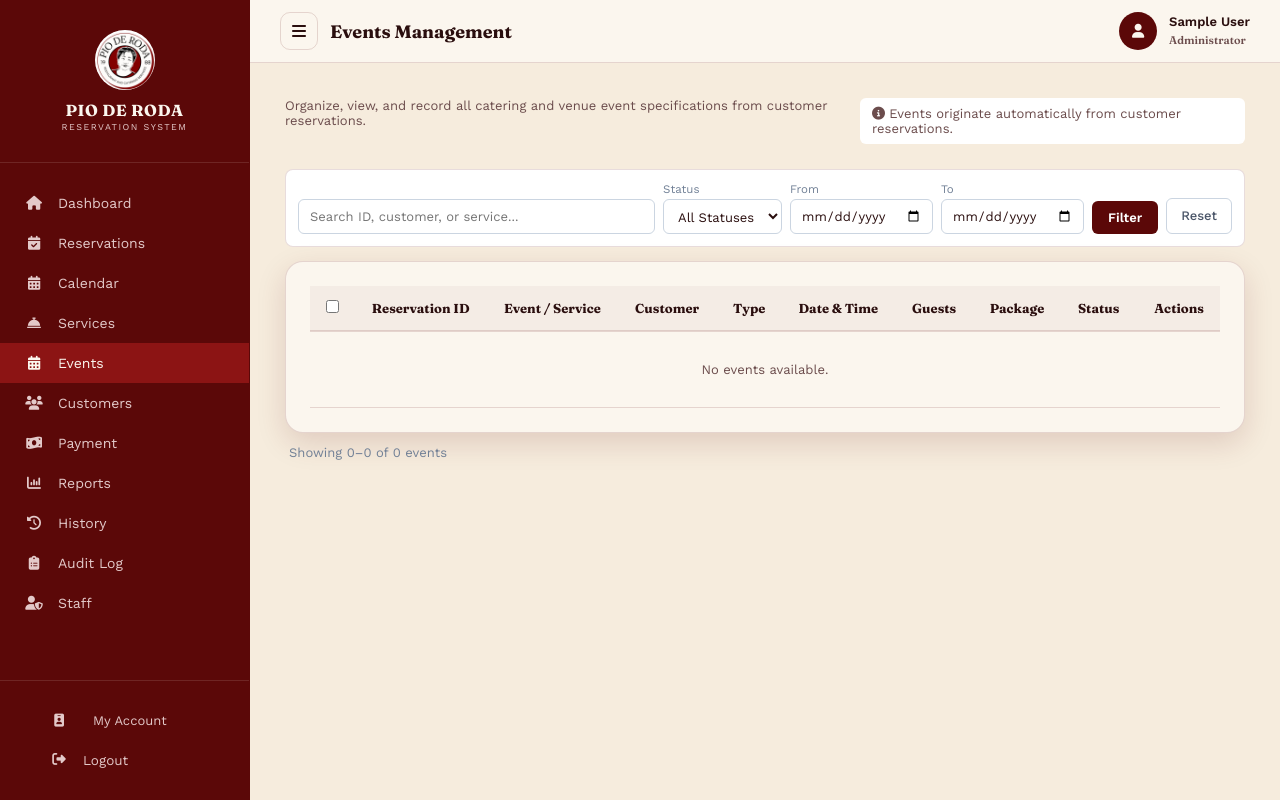
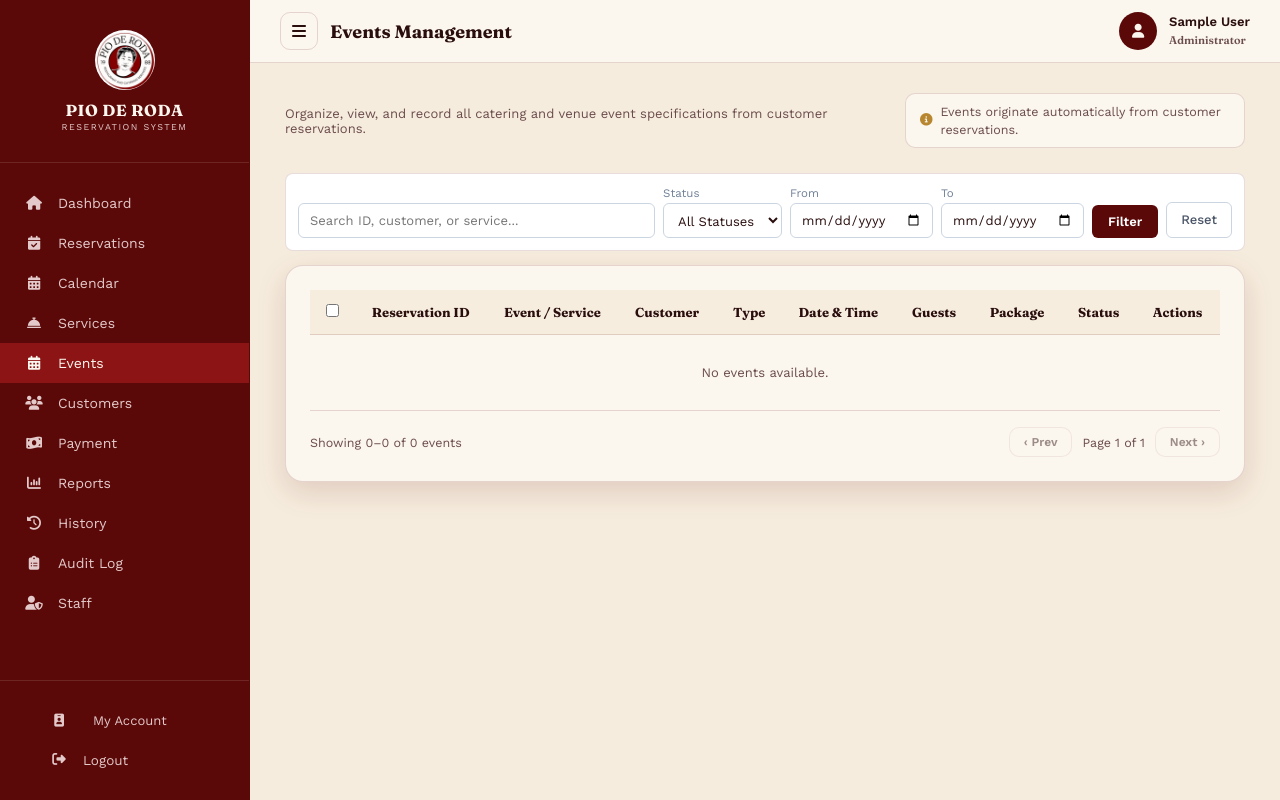
Before and after one commit to jolocakes/Pio-De-Roda-Booking-System, a PHP site: page /pdrsystem/admin/event.php in a window 1280 px wide. Run offline with PHP 8.4, Linux system fonts and the light colour scheme; the visitor is signed in with stand-in values (Sample User, id 1); data that the repository does not hold is empty.

Commit message:
polish ng ux

```diff
--- a/admin/event.css
+++ b/admin/event.css
@@ -192,17 +192,14 @@
     }
 
     .content-body {
-        padding: 35px;
+        padding: 30px 35px;
         flex-grow: 1;
-        max-width: var(--max-width);
-        width: 100%;
-        margin: 0 auto;
     }
 
     .page-header-container {
         display: flex;
         justify-content: space-between;
-        align-items: flex-start;
+        align-items: center;
         margin-bottom: 25px;
     }
 
@@ -256,12 +253,12 @@
     }
 
     th {
-        background-color: rgba(91, 8, 8, 0.04);
+        background-color: rgba(184, 134, 46, 0.08);
         color: var(--text-dark);
         padding: 14px 16px;
         font-family: var(--font-display);
         font-weight: 700;
-        border-bottom: 2px solid var(--border-soft);
+        border-bottom: 1px solid var(--border-soft);
         white-space: nowrap;
     }
 
@@ -272,7 +269,7 @@
     }
 
     tr:hover {
-        background-color: rgba(184, 134, 46, 0.04);
+        background-color: rgba(246, 236, 221, 0.6);
     }
 
     .action-btns {
@@ -434,7 +431,7 @@
     .status-badge {
         display: inline-block;
         padding: 4px 10px;
-        border-radius: 999px;
+        border-radius: 12px;
         font-size: 11px;
         font-weight: 600;
         white-space: nowrap;
@@ -460,6 +457,154 @@
         color: #1d4ed8;
     }
 
-    .btn-outline-sm i {
-        margin-right: 4px;
+    .status-rejected {
+        background: rgba(107, 76, 76, 0.15);
+        color: var(--text-muted);
     }
+
+    /* ---------- Shared list-page controls (matches Payment / Reservations) ---------- */
+    .header-note {
+        display: inline-flex;
+        align-items: center;
+        gap: 8px;
+        max-width: 340px;
+        padding: 9px 14px;
+        border: 1px solid var(--border-soft);
+        border-radius: var(--radius-md);
+        background: var(--cream-soft);
+        color: var(--text-muted);
+        font-size: 12.5px;
+        line-height: 1.4;
+    }
+
+    .header-note i {
+        color: var(--gold);
+        flex-shrink: 0;
+    }
+
+    .bulk-bar {
+        display: none;
+        align-items: center;
+        flex-wrap: wrap;
+        gap: 10px;
+        margin-bottom: 14px;
+        padding: 10px 14px;
+        background: #fff;
+        border: 1px solid #e2e8f0;
+        border-radius: 8px;
+    }
+
+    .bulk-count {
+        font-size: 13px;
+        color: #4a5568;
+    }
+
+    .bulk-message {
+        font-size: 13px;
+        color: #718096;
+    }
+
+    .btn-sm-outline,
+    .btn-sm-approve,
+    .btn-sm-reject,
+    .btn-sm-cancel {
+        display: inline-flex;
+        align-items: center;
+        justify-content: center;
+        gap: 5px;
+        padding: 6px 11px;
+        border: none;
+        border-radius: 12px;
+        font-size: 11.5px;
+        font-weight: 600;
+        text-decoration: none;
+        cursor: pointer;
+        transition: background 0.2s, color 0.2s;
+    }
+
+    .btn-sm-outline {
+        background: #eef2f7;
+        color: #374151;
+    }
+
+    .btn-sm-outline:hover {
+        background: #dbe3ee;
+    }
+
+    .btn-sm-approve {
+        background: rgba(95, 111, 82, 0.15);
+        color: var(--sage);
+    }
+
+    .btn-sm-approve:hover {
+        background: var(--sage);
+        color: #fff;
+    }
+
+    .btn-sm-reject {
+        background: rgba(91, 8, 8, 0.10);
+        color: var(--crimson);
+    }
+
+    .btn-sm-reject:hover {
+        background: var(--crimson);
+        color: #fff;
+    }
+
+    .btn-sm-cancel {
+        background: rgba(107, 76, 76, 0.15);
+        color: var(--text-muted);
+    }
+
+    .btn-sm-cancel:hover {
+        background: var(--text-muted);
+        color: #fff;
+    }
+
+    .table-footer {
+        display: flex;
+        justify-content: space-between;
+        align-items: center;
+        flex-wrap: wrap;
+        gap: 12px;
+        margin-top: 16px;
+        font-size: 12.5px;
+        color: var(--text-muted);
+    }
+
+    .pager {
+        display: flex;
+        align-items: center;
+        flex-wrap: wrap;
+        gap: 10px;
+    }
+
+    .pager-btn {
+        display: inline-flex;
+        align-items: center;
+        justify-content: center;
+        padding: 7px 14px;
+        border: 1px solid var(--border-soft);
+        border-radius: var(--radius-md);
+        background: var(--cream-soft);
+        color: var(--text-dark);
+        font-size: 12px;
+        font-weight: 600;
+        text-decoration: none;
+        transition: background 0.2s;
+    }
+
+    .pager-btn:hover {
+        background: var(--cream);
+    }
+
+    .pager-btn.is-disabled {
+        opacity: 0.45;
+        pointer-events: none;
+    }
+
+    @media (max-width: 768px) {
+        .header-note {
+            max-width: 100%;
+        }
+    }
--- a/admin/event.php
+++ b/admin/event.php
@@ -102,7 +102,7 @@ function eventH($value): string
 <head>
     <meta charset="UTF-8">
     <meta name="viewport" content="width=device-width, initial-scale=1.0">
-    <title>Event Management - Pio De Roda Cafe</title>
+    <title>Events Management - Pio De Roda Cafe</title>
     <link rel="icon" href="../favicon.png" type="image/png">
 
     <link rel="stylesheet" href="https://cdnjs.cloudflare.com/ajax/libs/font-awesome/6.4.0/css/all.min.css">
@@ -137,8 +137,9 @@ function eventH($value): string
                 <div class="page-title-group">
                     <p>Organize, view, and record all catering and venue event specifications from customer reservations.</p>
                 </div>
-                <div style="font-size: 13px; color: var(--text-muted); background: var(--bg-card, #fff); padding: 8px 12px; border-radius: 6px; border: 1px solid var(--border-color);">
-                    <i class="fa-solid fa-info-circle" style="color: var(--primary);"></i> Events originate automatically from customer reservations.
+                <div class="header-note">
+                    <i class="fa-solid fa-circle-info" aria-hidden="true"></i>
+                    <span>Events originate automatically from customer reservations.</span>
                 </div>
             </div>
 
@@ -171,19 +172,19 @@ function eventH($value): string
             </form>
 
             <!-- T-43: bulk actions for the events table -->
-            <div id="eventBulkBar" style="display:none;align-items:center;gap:10px;flex-wrap:wrap;background:#fff;border:1px solid var(--border-color);border-radius:8px;padding:10px 14px;margin-bottom:14px;">
-                <strong id="eventBulkCount" style="font-size:13px;color:#4a5568;">0 selected</strong>
-                <button type="button" class="btn-outline-sm" data-event-bulk="Confirmed" title="Approve selected">
+            <div id="eventBulkBar" class="bulk-bar" role="group" aria-label="Bulk event actions">
+                <strong id="eventBulkCount" class="bulk-count">0 selected</strong>
+                <button type="button" class="btn-sm-approve" data-event-bulk="Confirmed" title="Approve selected">
                     <i class="fa-solid fa-check"></i> Approve
                 </button>
-                <button type="button" class="btn-outline-sm" data-event-bulk="Rejected" title="Reject selected">
+                <button type="button" class="btn-sm-reject" data-event-bulk="Rejected" title="Reject selected">
                     <i class="fa-solid fa-xmark"></i> Reject
                 </button>
-                <button type="button" class="btn-outline-sm" data-event-bulk="Cancelled" title="Cancel selected">
+                <button type="button" class="btn-sm-cancel" data-event-bulk="Cancelled" title="Cancel selected">
                     <i class="fa-solid fa-ban"></i> Cancel
                 </button>
-                <button type="button" class="btn-outline-sm" id="eventBulkClear">Clear selection</button>
-                <span id="eventBulkMessage" role="status" aria-live="polite" style="font-size:13px;color:#718096;"></span>
+                <button type="button" class="btn-sm-outline" id="eventBulkClear">Clear selection</button>
+                <span id="eventBulkMessage" role="status" aria-live="polite" class="bulk-message"></span>
             </div>
 
             <!-- Events Table -->
@@ -200,34 +201,34 @@ function eventH($value): string
                             <th>Guests</th>
                             <th>Package</th>
                             <th>Status</th>
-                            <th style="text-align: right;">Actions</th>
+                            <th>Actions</th>
                         </tr>
                     </thead>
                     <tbody id="eventsTableBody">
                         <!-- Rendered dynamically via JavaScript -->
                     </tbody>
                 </table>
-            </div>
 
                 <!-- T-28: pagination -->
-            <div style="display:flex;flex-wrap:wrap;gap:8px;align-items:center;justify-content:space-between;padding:12px 4px 2px;">
-                <span style="font-size:13px;color:#718096;">
+                <div class="table-footer">
+                    <span>
                         Showing <?php echo (int) $eventShownFrom; ?>&ndash;<?php echo (int) $eventShownTo; ?>
                         of <?php echo (int) $totalRows; ?> event<?php echo $totalRows === 1 ? '' : 's'; ?>
                     </span>
-                <?php if ($totalPages > 1): ?>
-                    <span style="display:flex;gap:6px;align-items:center;font-size:13px;">
+                    <div class="pager">
                         <?php if ($page > 1): ?>
-                            <a href="<?php echo eventH($eventPageUrl(1)); ?>" style="padding:6px 10px;border:1px solid #cbd5e1;border-radius:6px;text-decoration:none;color:#4a5568;">&laquo; First</a>
-                            <a href="<?php echo eventH($eventPageUrl($page - 1)); ?>" style="padding:6px 10px;border:1px solid #cbd5e1;border-radius:6px;text-decoration:none;color:#4a5568;">&lsaquo; Prev</a>
+                            <a class="pager-btn" href="<?php echo eventH($eventPageUrl($page - 1)); ?>">&lsaquo; Prev</a>
+                        <?php else: ?>
+                            <span class="pager-btn is-disabled">&lsaquo; Prev</span>
                         <?php endif; ?>
-                        <span style="color:#4a5568;padding:0 6px;">Page <?php echo (int) $page; ?> of <?php echo (int) $totalPages; ?></span>
+                        <span>Page <?php echo (int) $page; ?> of <?php echo (int) $totalPages; ?></span>
                         <?php if ($page < $totalPages): ?>
-                            <a href="<?php echo eventH($eventPageUrl($page + 1)); ?>" style="padding:6px 10px;border:1px solid #cbd5e1;border-radius:6px;text-decoration:none;color:#4a5568;">Next &rsaquo;</a>
-                            <a href="<?php echo eventH($eventPageUrl($totalPages)); ?>" style="padding:6px 10px;border:1px solid #cbd5e1;border-radius:6px;text-decoration:none;color:#4a5568;">Last &raquo;</a>
+                            <a class="pager-btn" href="<?php echo eventH($eventPageUrl($page + 1)); ?>">Next &rsaquo;</a>
+                        <?php else: ?>
+                            <span class="pager-btn is-disabled">Next &rsaquo;</span>
                         <?php endif; ?>
-                    </span>
-                <?php endif; ?>
+                    </div>
+                </div>
             </div>
         </div>
     </div>
@@ -251,7 +252,7 @@ function eventH($value): string
             <div class="detail-row"><strong>Additional Services:</strong> <span id="v_services"></span></div>
             <div class="detail-row"><strong>Estimated Total:</strong> <span id="v_total"></span></div>
 
-            <div class="modal-actions" style="margin-top: 20px; display: flex; gap: 10px; justify-content: flex-end;">
+            <div class="modal-actions">
                 <button type="button" class="btn-cancel" onclick="closeViewModal()">Close</button>
             </div>
         </div>
@@ -354,13 +355,15 @@ function eventH($value): string
                     <td>${guests} pax</td>
                     <td>${escapeHtml(event.selected_package || '—')}</td>
                     <td><span class="status-badge ${statusClass(event.status)}">${escapeHtml(event.status || 'Pending')}</span></td>
-                    <td style="text-align: right;">
-                        <button type="button" class="btn-outline-sm" onclick="viewDetails(${index})">
-                            <i class="fa-solid fa-eye"></i> View
+                    <td>
+                        <div class="action-btns">
+                            <button type="button" class="btn-sm-outline" onclick="viewDetails(${index})" title="View event details" aria-label="View event details">
+                                <i class="fa-solid fa-eye"></i>
                             </button>
-                        <button type="button" class="btn-outline-sm" onclick="archiveEvent(${index})" title="Archive event">
+                            <button type="button" class="btn-sm-outline" onclick="archiveEvent(${index})" title="Archive event" aria-label="Archive event">
                                 <i class="fa-solid fa-box-archive"></i>
                             </button>
+                        </div>
                     </td>
                 `;
 
--- a/api/mail/config.php
+++ b/api/mail/config.php
@@ -45,6 +45,12 @@ return [
     'from_name'   => (string) pdrEnv('PDR_MAIL_FROM_NAME', 'Pio De Roda Cafe & Restaurant'),
     'reply_to'    => $replyTo,
 
+    // Domain used in the Message-ID header. It must be a real FQDN that aligns
+    // with the From address, otherwise spam filters see a spoofing signal.
+    // Leave blank to derive it automatically from PDR_MAIL_FROM_EMAIL. Set this
+    // only when you send from a custom domain you own.
+    'message_id_domain' => (string) pdrEnv('PDR_MAIL_MESSAGE_ID_DOMAIN', ''),
+
     // Where un-sent emails are parked as .eml files (viewable/double-clickable).
     'outbox'      => __DIR__ . '/outbox',
 
--- a/customer/CB.php
+++ b/customer/CB.php
@@ -42,7 +42,7 @@ try {
   <link rel="preconnect" href="https://fonts.googleapis.com">
   <link rel="preconnect" href="https://fonts.gstatic.com" crossorigin>
   <link href="https://fonts.googleapis.com/css2?family=Fraunces:ital,opsz,wght@0,9..144,400;0,9..144,500;0,9..144,600;1,9..144,500&family=Work+Sans:wght@400;500;600;700&display=swap" rel="stylesheet">
-<link rel="stylesheet" href="services.css?v=3.2">
+<link rel="stylesheet" href="services.css?v=3.3">
 
 </head>
 
@@ -80,6 +80,6 @@ try {
 
     <script src="services.js?v=3.4"></script>
 <script src="pdr-dates.js?v=1.0"></script>
-<script src="reservation2.js?v=3.5"></script>
+<script src="reservation2.js?v=3.6"></script>
 </body>
 </html>
--- a/customer/CwM.php
+++ b/customer/CwM.php
@@ -42,7 +42,7 @@ try {
   <link rel="preconnect" href="https://fonts.googleapis.com">
   <link rel="preconnect" href="https://fonts.gstatic.com" crossorigin>
   <link href="https://fonts.googleapis.com/css2?family=Fraunces:ital,opsz,wght@0,9..144,400;0,9..144,500;0,9..144,600;1,9..144,500&family=Work+Sans:wght@400;500;600;700&display=swap" rel="stylesheet">
-<link rel="stylesheet" href="services.css?v=3.2">
+<link rel="stylesheet" href="services.css?v=3.3">
 
 </head>
 
@@ -80,6 +80,6 @@ try {
 
     <script src="services.js?v=3.4"></script>
 <script src="pdr-dates.js?v=1.0"></script>
-<script src="reservation2.js?v=3.5"></script>
+<script src="reservation2.js?v=3.6"></script>
 </body>
 </html>
--- a/customer/DN.php
+++ b/customer/DN.php
@@ -40,7 +40,7 @@ try {
   <link rel="preconnect" href="https://fonts.googleapis.com">
   <link rel="preconnect" href="https://fonts.gstatic.com" crossorigin>
   <link href="https://fonts.googleapis.com/css2?family=Fraunces:ital,opsz,wght@0,9..144,400;0,9..144,500;0,9..144,600;1,9..144,500&family=Work+Sans:wght@400;500;600;700&display=swap" rel="stylesheet">
-<link rel="stylesheet" href="services.css?v=3.2">
+<link rel="stylesheet" href="services.css?v=3.3">
 </head>
 <body data-service-id="<?php echo htmlspecialchars($SERVICE_ID_DB, ENT_QUOTES, 'UTF-8'); ?>">
 
@@ -76,6 +76,6 @@ try {
 
     <script src="services.js?v=3.4"></script>
 <script src="pdr-dates.js?v=1.0"></script>
-<script src="reservation2.js?v=3.5"></script>
+<script src="reservation2.js?v=3.6"></script>
 </body>
 </html>
--- a/customer/ER.php
+++ b/customer/ER.php
@@ -40,7 +40,7 @@ try {
   <link rel="preconnect" href="https://fonts.googleapis.com">
   <link rel="preconnect" href="https://fonts.gstatic.com" crossorigin>
   <link href="https://fonts.googleapis.com/css2?family=Fraunces:ital,opsz,wght@0,9..144,400;0,9..144,500;0,9..144,600;1,9..144,500&family=Work+Sans:wght@400;500;600;700&display=swap" rel="stylesheet">
-<link rel="stylesheet" href="services.css?v=3.2">
+<link rel="stylesheet" href="services.css?v=3.3">
 </head>
 <body data-service-id="<?php echo htmlspecialchars($SERVICE_ID_DB, ENT_QUOTES, 'UTF-8'); ?>">
 
@@ -76,6 +76,6 @@ try {
 
     <script src="services.js?v=3.4"></script>
 <script src="pdr-dates.js?v=1.0"></script>
-<script src="reservation2.js?v=3.5"></script>
+<script src="reservation2.js?v=3.6"></script>
 </body>
 </html>
--- a/customer/INT.php
+++ b/customer/INT.php
@@ -40,7 +40,7 @@ try {
   <link rel="preconnect" href="https://fonts.googleapis.com">
   <link rel="preconnect" href="https://fonts.gstatic.com" crossorigin>
   <link href="https://fonts.googleapis.com/css2?family=Fraunces:ital,opsz,wght@0,9..144,400;0,9..144,500;0,9..144,600;1,9..144,500&family=Work+Sans:wght@400;500;600;700&display=swap" rel="stylesheet">
-<link rel="stylesheet" href="services.css?v=3.2">
+<link rel="stylesheet" href="services.css?v=3.3">
 </head>
 <body data-service-id="<?php echo htmlspecialchars($SERVICE_ID_DB, ENT_QUOTES, 'UTF-8'); ?>">
 
@@ -76,6 +76,6 @@ try {
 
     <script src="services.js?v=3.4"></script>
 <script src="pdr-dates.js?v=1.0"></script>
-<script src="reservation2.js?v=3.5"></script>
+<script src="reservation2.js?v=3.6"></script>
 </body>
 </html>
--- a/customer/NCB.php
+++ b/customer/NCB.php
@@ -40,7 +40,7 @@ try {
   <link rel="preconnect" href="https://fonts.googleapis.com">
   <link rel="preconnect" href="https://fonts.gstatic.com" crossorigin>
   <link href="https://fonts.googleapis.com/css2?family=Fraunces:ital,opsz,wght@0,9..144,400;0,9..144,500;0,9..144,600;1,9..144,500&family=Work+Sans:wght@400;500;600;700&display=swap" rel="stylesheet">
-<link rel="stylesheet" href="services.css?v=3.2">
+<link rel="stylesheet" href="services.css?v=3.3">
 </head>
 <body data-service-id="<?php echo htmlspecialchars($SERVICE_ID_DB, ENT_QUOTES, 'UTF-8'); ?>">
 
@@ -76,6 +76,6 @@ try {
 
     <script src="services.js?v=3.4"></script>
 <script src="pdr-dates.js?v=1.0"></script>
-<script src="reservation2.js?v=3.5"></script>
+<script src="reservation2.js?v=3.6"></script>
 </body>
 </html>
--- a/customer/PZ.php
+++ b/customer/PZ.php
@@ -40,7 +40,7 @@ try {
   <link rel="preconnect" href="https://fonts.googleapis.com">
   <link rel="preconnect" href="https://fonts.gstatic.com" crossorigin>
   <link href="https://fonts.googleapis.com/css2?family=Fraunces:ital,opsz,wght@0,9..144,400;0,9..144,500;0,9..144,600;1,9..144,500&family=Work+Sans:wght@400;500;600;700&display=swap" rel="stylesheet">
-<link rel="stylesheet" href="services.css?v=3.2">
+<link rel="stylesheet" href="services.css?v=3.3">
 </head>
 <body data-service-id="<?php echo htmlspecialchars($SERVICE_ID_DB, ENT_QUOTES, 'UTF-8'); ?>">
 
@@ -76,6 +76,6 @@ try {
 
     <script src="services.js?v=3.4"></script>
 <script src="pdr-dates.js?v=1.0"></script>
-<script src="reservation2.js?v=3.5"></script>
+<script src="reservation2.js?v=3.6"></script>
 </body>
 </html>
--- a/customer/VR.php
+++ b/customer/VR.php
@@ -40,7 +40,7 @@ try {
   <link rel="preconnect" href="https://fonts.googleapis.com">
   <link rel="preconnect" href="https://fonts.gstatic.com" crossorigin>
   <link href="https://fonts.googleapis.com/css2?family=Fraunces:ital,opsz,wght@0,9..144,400;0,9..144,500;0,9..144,600;1,9..144,500&family=Work+Sans:wght@400;500;600;700&display=swap" rel="stylesheet">
-<link rel="stylesheet" href="services.css?v=3.2">
+<link rel="stylesheet" href="services.css?v=3.3">
 </head>
 <body data-service-id="<?php echo htmlspecialchars($SERVICE_ID_DB, ENT_QUOTES, 'UTF-8'); ?>">
 
@@ -76,6 +76,6 @@ try {
 
     <script src="services.js?v=3.4"></script>
 <script src="pdr-dates.js?v=1.0"></script>
-<script src="reservation2.js?v=3.5"></script>
+<script src="reservation2.js?v=3.6"></script>
 </body>
 </html>
```
Also changed, not shown: api/mail/confirmation_template.php (+5 -2 lines), api/mail/mailer.php (+43 -2 lines), api/mail/status_template.php (+5 -2 lines), customer/reservation2.js (+16 -16 lines), customer/services.css (+13 -2 lines), README.md, 1 other file. Lines whose indentation alone changed are shown as unchanged.
